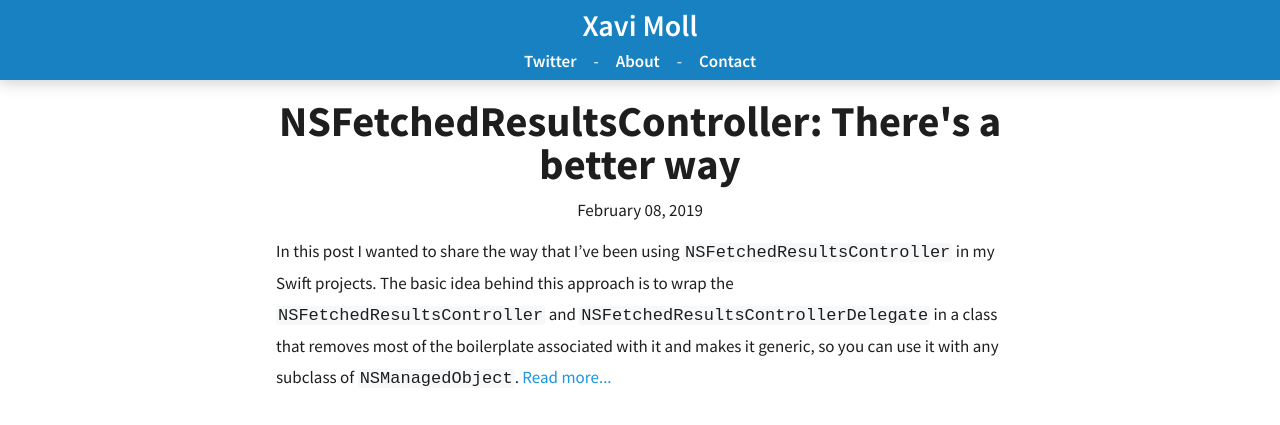
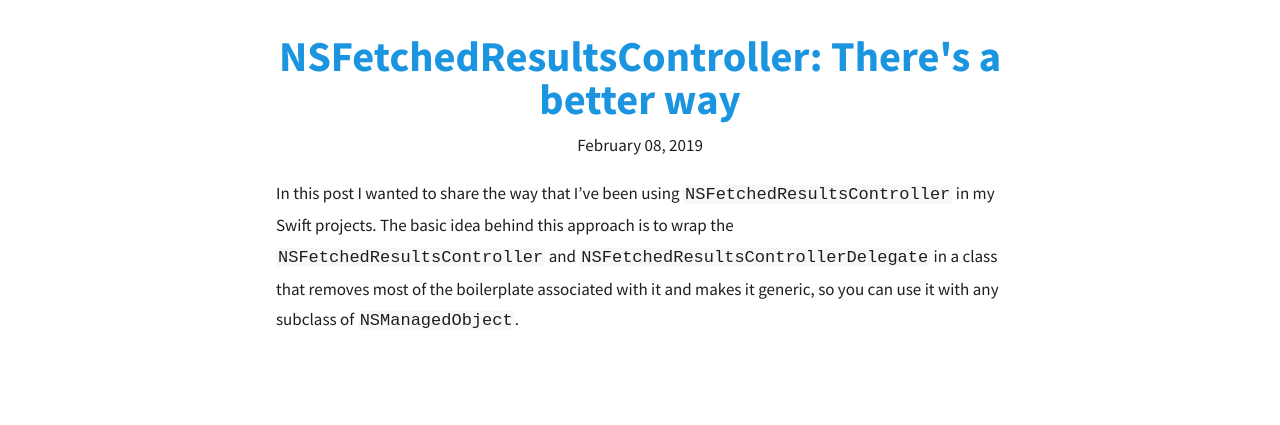
Before and after one commit to xmollv/xmollv.github.io, a Jekyll site: the page built from pages/home.html, in a window 1280 px wide. Shown: the top 425 px of the page. Built offline with Jekyll 4.4.1, drawn with Linux system fonts in a browser that asks for light colours.

Commit message:
Removed the header

```diff
--- a/_layouts/default.html
+++ b/_layouts/default.html
@@ -14,12 +14,6 @@
     <link href="https://fonts.googleapis.com/css?family=Source+Sans+Pro:400,600,700" rel="stylesheet">
 </head>
 <body>
-    <header>
-        <div id="header_container">
-            <a id="header_title" href="/">Xavi Moll</a><br>
-            <a href="https://twitter.com/{{twitter_username}}">Twitter</a>&nbsp;&nbsp;&nbsp;&nbsp;&nbsp;-&nbsp;&nbsp;&nbsp;&nbsp;&nbsp;<a href="/about">About</a>&nbsp;&nbsp;&nbsp;&nbsp;&nbsp;-&nbsp;&nbsp;&nbsp;&nbsp;&nbsp;<a href="mailto:xmollv@gmail.com">Contact</a>
-        </div>
-    </header>
     <main>
         <article>
             {{ content }}
--- a/assets/css/base.css
+++ b/assets/css/base.css
@@ -22,39 +22,6 @@ a:visited {
     color: rgb(27, 149, 224);
 }
 
-/* Header */
-header {
-    background-color: rgb(23, 129, 194);
-    height: 80px;
-    width: 100%;
-    position: fixed;
-    top: 0;
-    box-shadow: 0px 0px 15px 2px #ccc
-}
-
-#header_container {
-    margin: 0 auto;
-    text-align: center;
-    max-width: 768px;
-    padding-left: 20px;
-    padding-right: 20px;
-    padding-top: 10px;
-    color: white;
-}
-
-#header_container #header_title {
-    font-size: 30px;
-}
-
-#header_container > a {
-    font-weight: 600;
-    color: white;
-}
-
-#header_title:hover {
-    text-decoration: none;
-}
-
 /* Article */
 main {
     margin: 0 auto;
@@ -64,7 +31,6 @@ main {
 article {
     padding-left: 20px;
     padding-right: 20px;
-    margin-top: 100px;
 }
 
 #post_title {
@@ -115,15 +81,6 @@ pre.highlight {
     margin-bottom: 0px;
 }
 
-.home_item_title > a {
-    color: #1e1e1e;
-}
-
-.home_item_title > a:hover {
-    text-decoration: none;
-    color: rgb(27, 149, 224);
-}
-
 .home_item_date {
     text-align: center;
     margin-top: 10px;
@@ -132,10 +89,6 @@ pre.highlight {
 
 .home_item_excerpt {
     margin-bottom: 60px;
-}
-
-.home_item_excerpt > p {
-    display: inline;
 }
 
 /* Media queries */
--- a/pages/home.html
+++ b/pages/home.html
@@ -10,6 +10,5 @@ title: "Home"
     <p class="home_item_date">{{ post.date | date: '%B %d, %Y' }}</p>
     <div class="home_item_excerpt">
         {{ post.excerpt }}
-        <a href="{{ post.url }}">Read more...</a>
     </div>
 {% endfor %}
```
